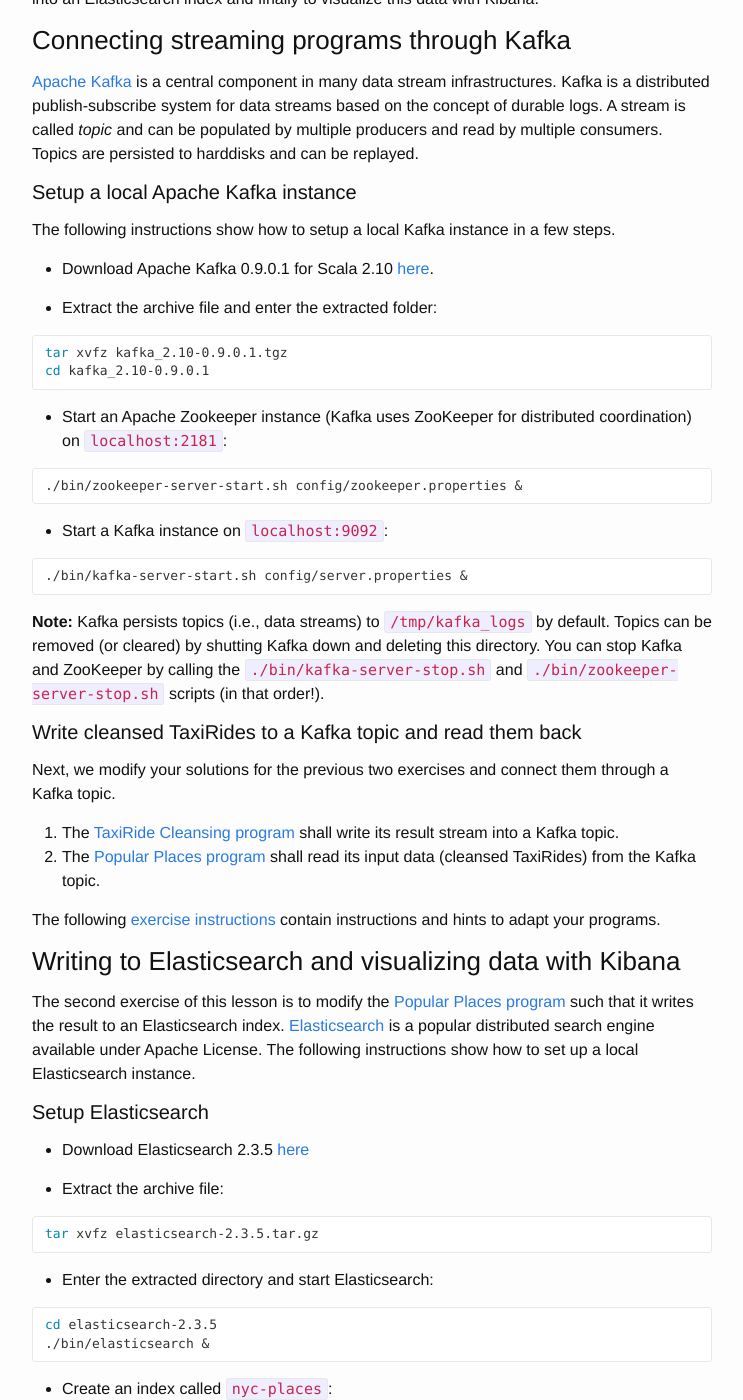
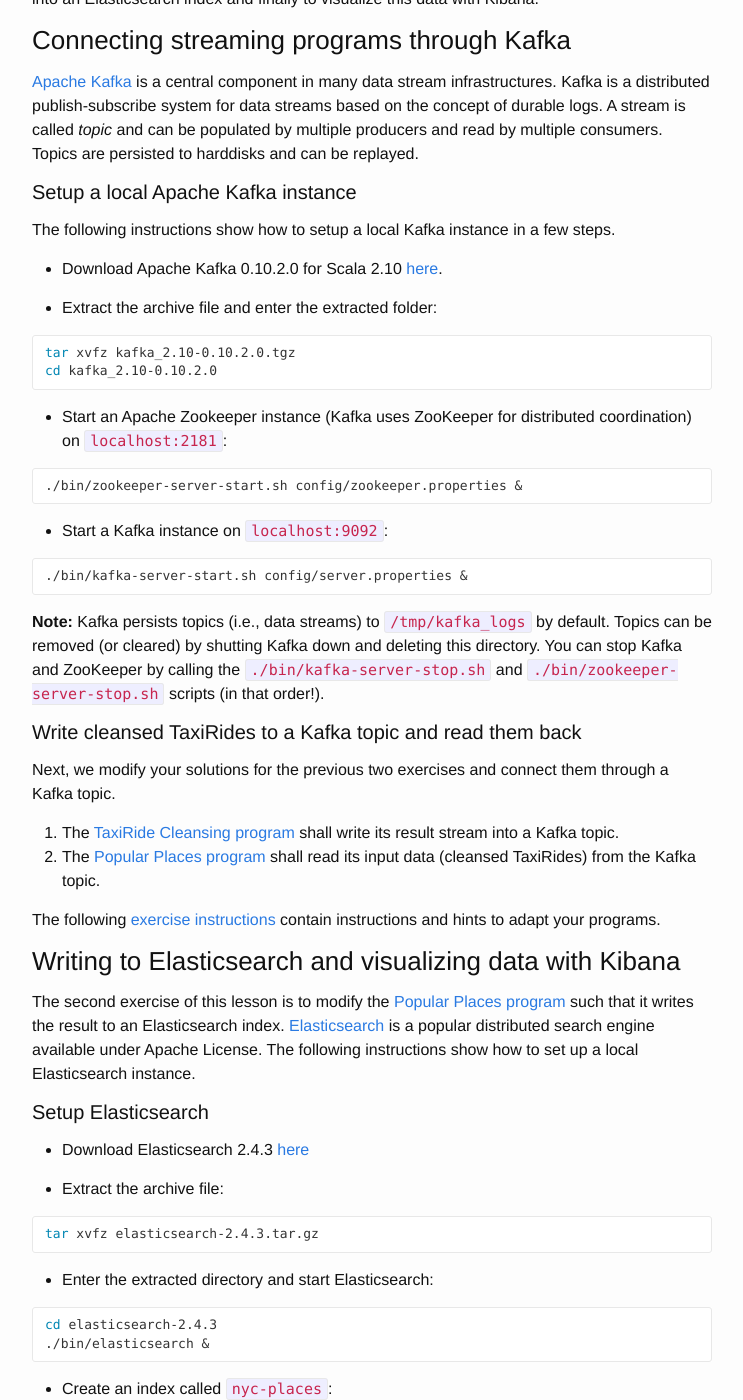
Before and after one commit to dataArtisans/flink-training-web, a Jekyll site: the page built from dataStream/3-handsOn.md, in a window 1280 px wide and 1400 px high, scrolled down 349 px. Shown: the whole window, without its empty margins (268-1011 px from the left). Built offline with Jekyll 4.4.1, drawn with Linux system fonts in a browser that asks for light colours; some of the changed text lies outside the part shown.

```diff
--- a/dataStream/3-handsOn.md
+++ b/dataStream/3-handsOn.md
@@ -14,13 +14,13 @@ In this hands-on session, you will learn how to use Flink's connectors to write
 
 The following instructions show how to setup a local Kafka instance in a few steps.
 
-* Download Apache Kafka 0.9.0.1 for Scala 2.10 [here](https://www.apache.org/dyn/closer.cgi?path=/kafka/0.9.0.1/kafka_2.10-0.9.0.1.tgz).
+* Download Apache Kafka 0.10.2.0 for Scala 2.10 [here](https://www.apache.org/dyn/closer.cgi?path=/kafka/0.10.2.0/kafka_2.10-0.10.2.0.tgz).
 
 * Extract the archive file and enter the extracted folder:
 
 ~~~bash
-tar xvfz kafka_2.10-0.9.0.1.tgz
-cd kafka_2.10-0.9.0.1
+tar xvfz kafka_2.10-0.10.2.0.tgz
+cd kafka_2.10-0.10.2.0
 ~~~
 
 * Start an Apache Zookeeper instance (Kafka uses ZooKeeper for distributed coordination) on `localhost:2181`:
@@ -52,18 +52,18 @@ The second exercise of this lesson is to modify the [Popular Places program]( {{
 
 #### Setup Elasticsearch
 
-* Download Elasticsearch 2.3.5 [here](https://download.elastic.co/elasticsearch/release/org/elasticsearch/distribution/tar/elasticsearch/2.3.5/elasticsearch-2.3.5.tar.gz)
+* Download Elasticsearch 2.4.3 [here](https://download.elastic.co/elasticsearch/release/org/elasticsearch/distribution/tar/elasticsearch/2.4.3/elasticsearch-2.4.3.tar.gz)
 
 * Extract the archive file:
 
 ~~~bash
-tar xvfz elasticsearch-2.3.5.tar.gz
+tar xvfz elasticsearch-2.4.3.tar.gz
 ~~~
 
 * Enter the extracted directory and start Elasticsearch:
 
 ~~~bash
-cd elasticsearch-2.3.5
+cd elasticsearch-2.4.3
 ./bin/elasticsearch &
 ~~~
 
@@ -107,7 +107,7 @@ The following [exercise instructions]( {{ site.baseurl }}/exercises/toElastic.ht
 
 Just follow these instructions step-by-step:
 
-* Download Kibana 4.5.4 for your setup [here](https://www.elastic.co/downloads/past-releases/kibana-4-5-4)
+* Download Kibana 4.6.4 for your setup [here](https://www.elastic.co/downloads/past-releases/kibana-4-6-4)
 
 * Extract the archive file and enter the extracted folder
 
```
Also changed, not shown: devEnvSetup.md (+5 -5 lines), exercises/toElastic.md (+1 -1 lines), exercises/toFromKafka.md (+8 -8 lines), index.md (+1 -1 lines), 10 other files.
